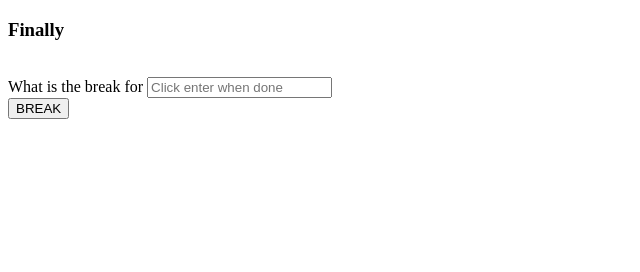
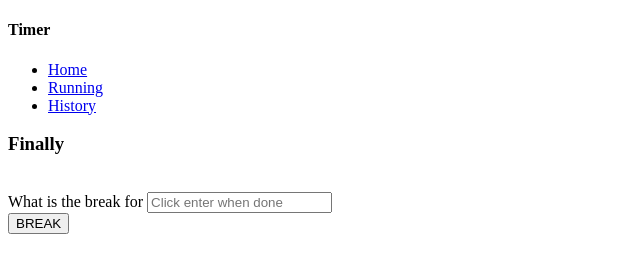
Before and after one commit to urizennnn/timer, a browser extension: page index.html in a window 1280 px wide. Both pictures are taken after a click on the button "Take a break buddy". Shown: the whole page, without its empty margins (0-640 px from the left). Drawn offline with Linux system fonts and the light colour scheme.

Commit message:
added more pages

```diff
--- a/index.html
+++ b/index.html
@@ -11,6 +11,21 @@
 </head>
 
 <body>
+    <header>
+        <div class="nav">
+            <div class="name">
+                <h4>Timer</h4>
+
+                <div class="nav-bar">
+                    <ul>
+                        <li><a href="/index.html" class="active">Home</a></li>
+                        <li><a href='/tabs.html'>Running</a></li>
+                        <li><a href="/History.html">History</a></li>
+                    </ul>
+                </div>
+            </div>
+        </div>
+    </header>
     <h3><i>YOU TIRED YET??</i></h3><br>
     <button class="break">Take a break buddy</button>
     <div class="details hidden">
@@ -30,7 +45,7 @@
             <option value="hours">Hours</option>
         </select>
     </div>
-    <button class="submit">BREAK</button>
+    <button class="submit hidden">BREAK</button>
 <script src="init.js"></script>
 <script src="script.js"></script>
 <script src="background.js"></script>
--- a/script.js
+++ b/script.js
@@ -15,6 +15,7 @@ document.addEventListener('DOMContentLoaded', () => {
 
     if (takeABreak) {
         takeABreak.addEventListener('click', () => {
+            submit.classList.remove('hidden')
             takeABreak.classList.add('hidden');
             h3.textContent = 'Finally';
             details.classList.remove('hidden');
```
Also changed, not shown: tabs.html (+20 -1 lines), tabs.js (+24 -6 lines), history.css (added), history.html (added), history.js (added).
